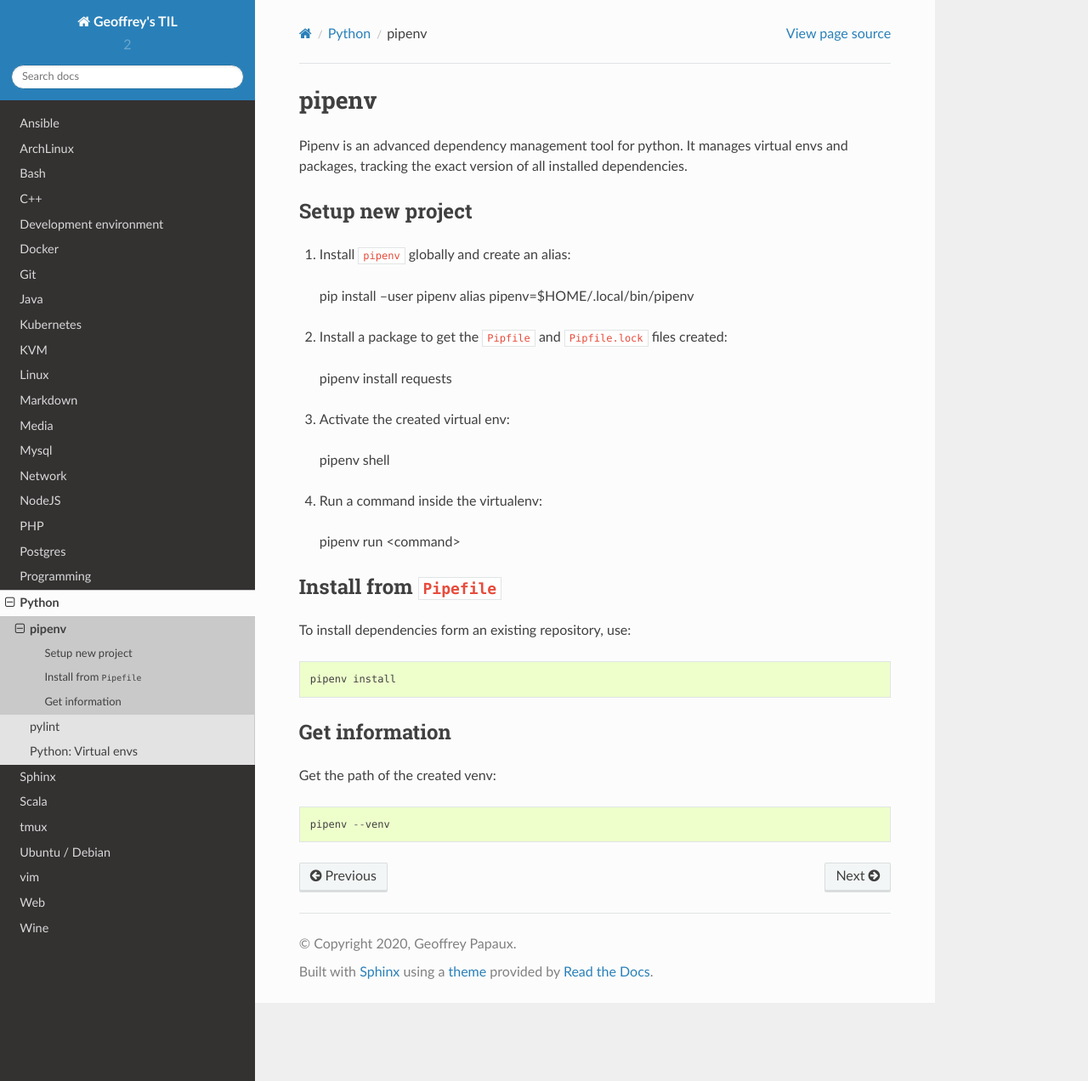
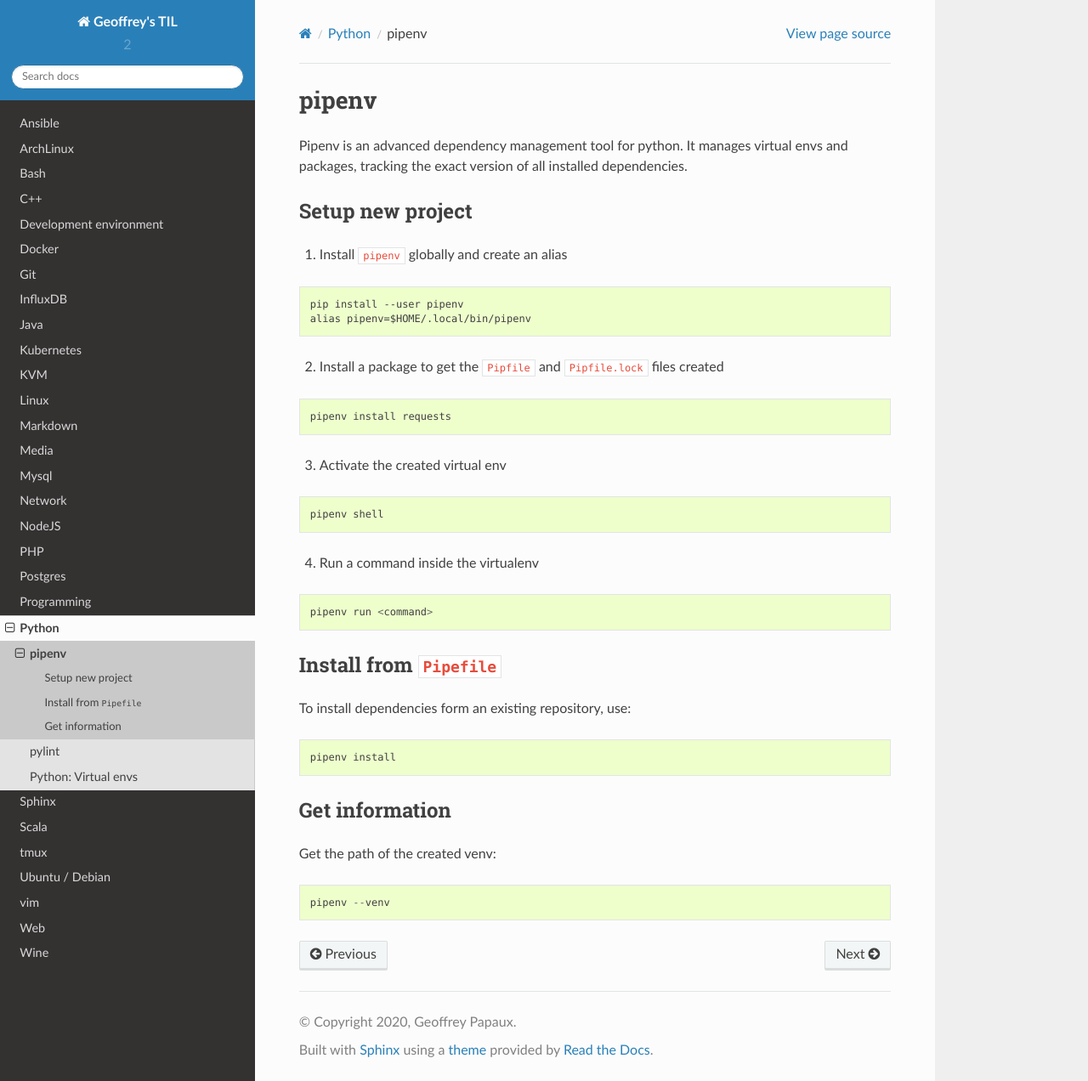
Before and after one commit to papaux/til, a Sphinx documentation site: the page built from source/python/pipenv.rst, in a window 1280 px wide and 1272 px high. Shown: the whole window at 85% size. Built offline with Sphinx 7.4.7 and the Read the Docs theme 2.0.0, drawn with Linux system fonts in a browser that asks for light colours; pages that are not in the unit, such as notebooks, are missing from menus.

```diff
--- a/source/index.rst
+++ b/source/index.rst
@@ -17,7 +17,7 @@ There are XXX TILs in this repository! Enjoy!
    dev-env/_.rst
    docker/_.rst
    git/_.rst
-   influxdb/._rst
+   influxdb/_.rst
    java/_.rst
    kubernetes/_.rst
    kvm/_.rst
--- a/source/python/pipenv.rst
+++ b/source/python/pipenv.rst
@@ -7,22 +7,30 @@ It manages virtual envs and packages, tracking the exact version of all installe
 Setup new project
 ~~~~~~~~~~~~~~~~~
 
-1. Install ``pipenv`` globally and create an alias::
+1. Install ``pipenv`` globally and create an alias
 
- pip install --user pipenv
- alias pipenv=$HOME/.local/bin/pipenv
+::
 
-2. Install a package to get the ``Pipfile`` and ``Pipfile.lock`` files created::
+  pip install --user pipenv
+  alias pipenv=$HOME/.local/bin/pipenv
 
- pipenv install requests
+2. Install a package to get the ``Pipfile`` and ``Pipfile.lock`` files created
 
-3. Activate the created virtual env::
+::
 
- pipenv shell
+  pipenv install requests
 
-4. Run a command inside the virtualenv::
+3. Activate the created virtual env
 
- pipenv run <command>
+::
+
+  pipenv shell
+
+4. Run a command inside the virtualenv
+
+::
+
+  pipenv run <command>
 
 Install from ``Pipefile``
 ~~~~~~~~~~~~~~~~~~~~~~~~~
```
Also changed, not shown: other parts of source/index.rst (+1 -1 lines), 1 other file.
